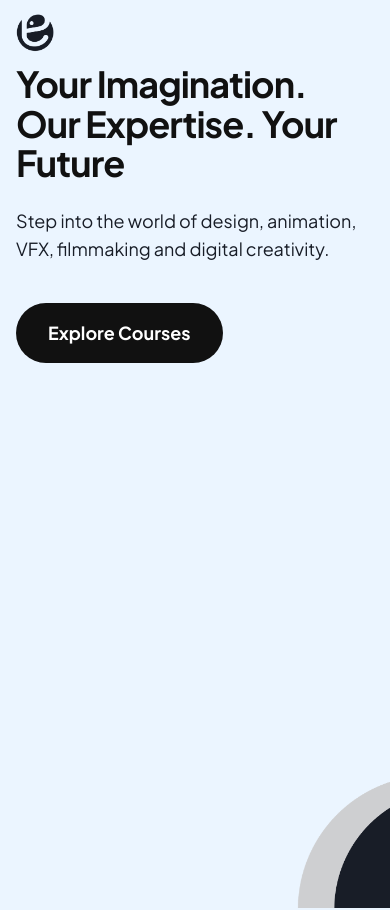
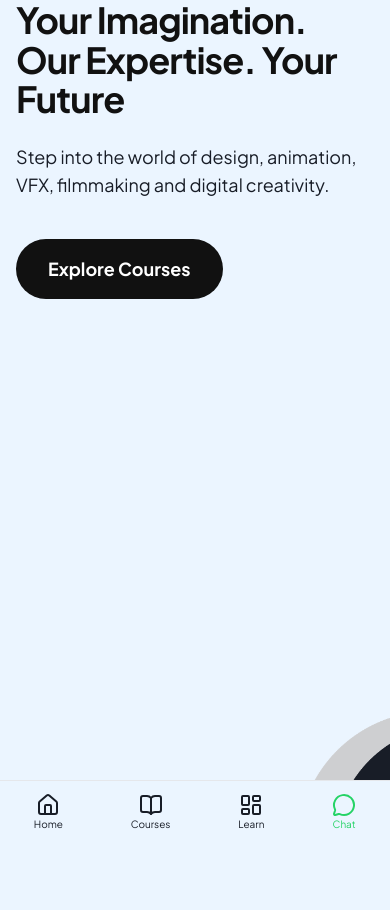
Before and after one commit to TechV013/AnmolofficialEducationplatform, a Next.js app: page / in a window 390 px wide. Shown: the top 910 px of the page. Built offline with nearby package versions, Linux system fonts and the light colour scheme.

Commit message:
Add mobile bottom navigation and finalize hero/footer design

```diff
--- a/src/components/layout/Navbar.tsx
+++ b/src/components/layout/Navbar.tsx
@@ -1,38 +1,36 @@
+"use client";
 import Link from "next/link";
+import { useState, useEffect } from "react";
+import { Home, BookOpen, LayoutDashboard, MessageCircle } from "lucide-react";
 
 export default function Navbar() {
   return (
-    <nav className="sticky top-0 z-50 bg-[#EBF5FF]">
-      <div className="max-w-7xl mx-auto px-4 sm:px-6 lg:px-8">
-        <div className="flex items-center justify-between h-16">
-          {/* Logo */}
+    <>
+      {/* Desktop Navbar */}
+      <nav className="sticky top-0 z-50 bg-[#EBF5FF] border-b border-gray-100 hidden md:block">
+        <div className="max-w-7xl mx-auto px-6 h-16 flex items-center justify-between">
           <Link href="/" className="flex items-center">
-            <img
-              src="/images/logo.png"
-              alt="Logo"
-              className="h-10 w-auto object-contain"
-            />
+            <img src="/images/logo.png" alt="Logo" className="h-10 w-auto" />
           </Link>
+          <div className="flex items-center space-x-8 text-sm font-medium text-[#181D27]">
+            <Link href="/" className="hover:text-[#0069E0] transition-colors">Home</Link>
+            <Link href="/courses" className="hover:text-[#0069E0] transition-colors">Courses</Link>
+            <Link href="#" className="hover:text-[#0069E0] transition-colors">Community</Link>
+            <Link href="#" className="hover:text-[#0069E0] transition-colors">About</Link>
+          </div>
+          <Link href="/login" className="border-2 border-[#181D27] text-[#181D27] px-6 py-2 rounded-full font-semibold hover:bg-[#181D27] hover:text-white transition-all text-sm">
+            Login
+          </Link>
+        </div>
+      </nav>
 
-          {/* Nav Links */}
-          <div className="hidden md:flex items-center space-x-8 text-sm font-medium text-[#181D27]">
-            <Link href="/" className="hover:text-primary transition-colors menu-hover-shadow px-2 py-1 rounded">Home</Link>
-            <Link href="/courses" className="hover:text-primary transition-colors menu-hover-shadow px-2 py-1 rounded">Courses</Link>
-            <Link href="#" className="hover:text-primary transition-colors menu-hover-shadow px-2 py-1 rounded">Community</Link>
-            <Link href="#" className="hover:text-primary transition-colors menu-hover-shadow px-2 py-1 rounded">About</Link>
-          </div>
-
-          {/* Login Button */}
-          <div className="hidden md:flex items-center gap-4">
-            <Link
-              href="/login"
-              className="border-2 border-[#181D27] text-[#181D27] px-6 py-2 rounded-full font-semibold hover:bg-[#181D27] hover:text-white transition-all menu-hover-shadow text-sm"
-            >
-              Login
-            </Link>
-          </div>
-        </div>
-      </div>
-    </nav>
+      {/* Mobile Bottom Navigation */}
+      <nav className="md:hidden fixed bottom-0 left-0 right-0 z-50 bg-[#EBF5FF] border-t border-gray-200 py-3 flex justify-around items-center">
+        <Link href="/" className="flex flex-col items-center text-[#181D27]"><Home className="w-6 h-6" /><span className="text-[10px]">Home</span></Link>
+        <Link href="/courses" className="flex flex-col items-center text-[#181D27]"><BookOpen className="w-6 h-6" /><span className="text-[10px]">Courses</span></Link>
+        <Link href="/dashboard" className="flex flex-col items-center text-[#181D27]"><LayoutDashboard className="w-6 h-6" /><span className="text-[10px]">Learn</span></Link>
+        <a href="https://wa.me/919999999999" target="_blank" className="flex flex-col items-center text-[#25D366]"><MessageCircle className="w-6 h-6" /><span className="text-[10px]">Chat</span></a>
+      </nav>
+    </>
   );
 }
```
